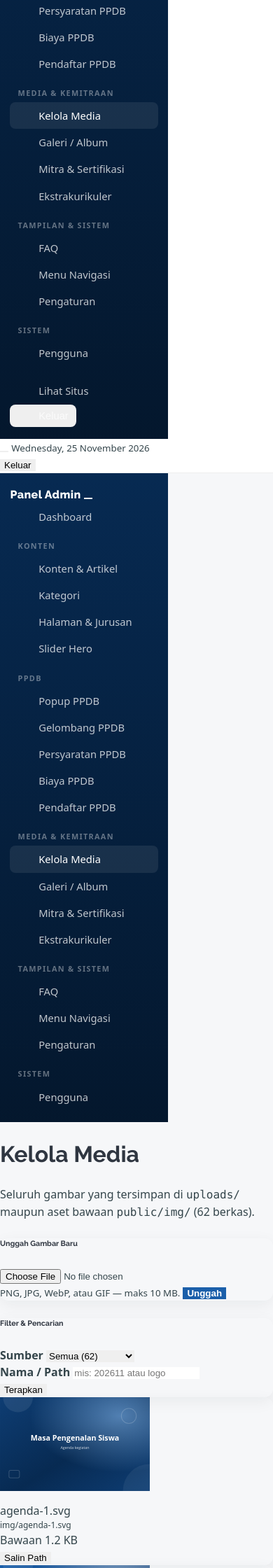
After one commit to aminubilhuda/clone-website-sabilillah, a Laravel app: page /admin/media in a window 390 px wide; the page is wider, and only the part inside the window is pictured. The commit adds this page. Shown: the part 440-2680 px from the top of that part at 70% size. Run offline with Laravel 12, Linux system fonts and the light colour scheme; a user stored in the database is signed in; data comes from the database, SQL or seed files in the repository; tables that the repository leaves empty hold one stand-in row (values such as "Sample post"); style sheets or scripts are compiled from the project's sources; parts of the project's set-up code (start-up, migrations or seed data) failed here and were passed over; some libraries are stand-ins or nearby versions; some web fonts are replaced.

Commit message:
feat(admin): add media manager menu, relative media urls, and mobile sidebar drawer

```diff
--- a/app/Http/Controllers/Admin/MediaLibraryController.php
+++ b/app/Http/Controllers/Admin/MediaLibraryController.php
@@ -5,11 +5,14 @@ namespace App\Http\Controllers\Admin;
 use App\Http\Controllers\Controller;
 use App\Support\Uploads;
 use Illuminate\Http\JsonResponse;
+use Illuminate\Http\RedirectResponse;
+use Illuminate\Http\Request;
+use Illuminate\View\View;
 
 class MediaLibraryController extends Controller
 {
     /**
-     * Mengembalikan daftar gambar yang pernah diunggah ke pustaka media.
+     * Mengembalikan daftar gambar yang pernah diunggah ke pustaka media (JSON untuk modal picker).
      */
     public function index(): JsonResponse
     {
@@ -17,4 +20,69 @@ class MediaLibraryController extends Controller
             'items' => Uploads::listImages(),
         ]);
     }
+
+    /**
+     * Halaman manajemen seluruh media gambar pada proyek (uploads/ dan public/img/).
+     */
+    public function manage(Request $request): View
+    {
+        $filter = $request->string('sumber')->toString();
+        $search = trim($request->string('cari')->toString());
+
+        $items = collect(Uploads::listImages(includeBundled: true, withRefs: true))
+            ->when(in_array($filter, ['uploads', 'img'], true), fn ($c) => $c->where('source', $filter))
+            ->when($search !== '', fn ($c) => $c->filter(
+                fn (array $item): bool => str_contains(strtolower($item['name']), strtolower($search))
+                    || str_contains(strtolower($item['path']), strtolower($search))
+            ))
+            ->values();
+
+        return view('admin.media.index', [
+            'items' => $items,
+            'filter' => $filter,
+            'search' => $search,
+        ]);
+    }
+
+    /**
+     * Mengunggah gambar baru langsung ke pustaka media.
+     */
+    public function store(Request $request): RedirectResponse
+    {
+        $request->validate([
+            'file' => ['required', 'image', 'mimetypes:image/png,image/jpeg,image/webp,image/gif', 'max:10240'],
+        ], [
+            'file.required' => 'Pilih gambar terlebih dahulu.',
+            'file.image' => 'Berkas harus berupa gambar (PNG, JPG, WebP, atau GIF).',
+            'file.max' => 'Ukuran gambar maksimal 10 MB.',
+        ]);
+
+        Uploads::file($request, 'file');
+
+        return redirect()->route('admin.media.manage')->with('success', 'Gambar berhasil diunggah ke pustaka media.');
+    }
+
+    /**
+     * Menghapus gambar dari folder uploads/.
+     */
+    public function destroy(Request $request): RedirectResponse
+    {
+        $validated = $request->validate([
+            'path' => ['required', 'string', 'max:500'],
+        ]);
+
+        $path = $validated['path'];
+
+        if (! Uploads::isValidExistingImage($path)) {
+            return back()->with('error', 'Berkas media tidak ditemukan atau tidak dapat dihapus.');
+        }
+
+        if (Uploads::referenceCount($path) > 0 && ! $request->boolean('force')) {
+            return back()->with('error', 'Gambar ini masih digunakan oleh konten/pengaturan. Hapus referensi terlebih dahulu atau gunakan hapus paksa.');
+        }
+
+        Uploads::forceDeleteUpload($path);
+
+        return redirect()->route('admin.media.manage')->with('success', 'Media berhasil dihapus dari penyimpanan.');
+    }
 }
--- a/app/Providers/AppServiceProvider.php
+++ b/app/Providers/AppServiceProvider.php
@@ -47,6 +47,7 @@ class AppServiceProvider extends ServiceProvider
                     ['url' => route('admin.ppdb-applicants.index'), 'aktif' => url('admin/ppdb-applicants').'*', 'icon' => 'fa-user-graduate', 'label' => 'Pendaftar PPDB'],
                 ],
                 'Media & Kemitraan' => [
+                    ['url' => route('admin.media.manage'), 'aktif' => url('admin/media').'*', 'icon' => 'fa-folder-open', 'label' => 'Kelola Media'],
                     ['url' => route('admin.albums.index'), 'aktif' => url('admin/albums').'*', 'icon' => 'fa-photo-video', 'label' => 'Galeri / Album'],
                     ['url' => route('admin.partners.index'), 'aktif' => url('admin/partners').'*', 'icon' => 'fa-handshake', 'label' => 'Mitra & Sertifikasi'],
                     ['url' => route('admin.extracurriculars.index'), 'aktif' => url('admin/extracurriculars').'*', 'icon' => 'fa-futbol', 'label' => 'Ekstrakurikuler'],
--- a/app/Support/Uploads.php
+++ b/app/Support/Uploads.php
@@ -68,7 +68,13 @@ class Uploads
      *
      * @return list<array{path: string, url: string, name: string, size: int}>
      */
-    public static function listImages(): array
+    /**
+     * Daftar gambar yang pernah diunggah pada disk publik (uploads/),
+     * dan opsional gambar bawaan di public/img/.
+     *
+     * @return list<array{path: string, url: string, name: string, size: int, source: string, refs?: int}>
+     */
+    public static function listImages(bool $includeBundled = false, bool $withRefs = false): array
     {
         $disk = Storage::disk('public');
         $items = [];
@@ -80,9 +86,10 @@ class Uploads
 
             $items[$path] = [
                 'path' => $path,
-                'url' => Media::url($path),
+                'url' => '/storage/'.$path,
                 'name' => basename($path),
                 'size' => $disk->size($path),
+                'source' => 'uploads',
             ];
         }
 
@@ -100,16 +107,79 @@ class Uploads
 
                 $items[$relative] ??= [
                     'path' => $relative,
-                    'url' => Media::url($relative),
+                    'url' => '/storage/'.$relative,
                     'name' => $file->getFilename(),
                     'size' => $file->getSize(),
+                    'source' => 'uploads',
                 ];
             }
         }
 
         krsort($items);
 
-        return array_values($items);
+        if ($includeBundled) {
+            $bundled = [];
+            $imgDir = public_path('img');
+
+            if (is_dir($imgDir)) {
+                $bundledExts = [...self::IMAGE_EXTENSIONS, 'svg'];
+
+                foreach (File::allFiles($imgDir) as $file) {
+                    $ext = strtolower($file->getExtension());
+
+                    if (! in_array($ext, $bundledExts, true)) {
+                        continue;
+                    }
+
+                    $relative = 'img/'.ltrim(str_replace('\\', '/', $file->getRelativePathname()), '/');
+
+                    $bundled[$relative] = [
+                        'path' => $relative,
+                        'url' => '/'.$relative,
+                        'name' => $file->getFilename(),
+                        'size' => $file->getSize(),
+                        'source' => 'img',
+                    ];
+                }
+            }
+
+            ksort($bundled);
+            $items = array_merge($items, $bundled);
+        }
+
+        $list = array_values($items);
+
+        if ($withRefs) {
+            foreach ($list as &$item) {
+                $item['refs'] = self::referenceCount($item['path']);
+            }
+        }
+
+        return $list;
+    }
+
+    /**
+     * Menghapus file upload berdasarkan path relatifnya (hanya folder uploads/).
+     */
+    public static function forceDeleteUpload(string $path): bool
+    {
+        if (! self::isValidExistingImage($path)) {
+            return false;
+        }
+
+        $deleted = false;
+
+        if (Storage::disk('public')->exists($path)) {
+            $deleted = Storage::disk('public')->delete($path) || $deleted;
+        }
+
+        $publicFile = public_path('storage/'.$path);
+
+        if (is_file($publicFile)) {
+            $deleted = @unlink($publicFile) || $deleted;
+        }
+
+        return $deleted;
     }
 
     /**
@@ -137,7 +207,7 @@ class Uploads
     /**
      * Menghitung jumlah record di database yang masih merujuk path ini.
      */
-    private static function referenceCount(string $path): int
+    public static function referenceCount(string $path): int
     {
         $count = 0;
         $count += Post::withTrashed()->where('cover_image', $path)->orWhere('document_path', $path)->count();
--- /dev/null
+++ b/resources/views/admin/media/index.blade.php
@@ -0,0 +1,119 @@
+@extends('layouts.admin')
+
+@section('title', 'Kelola Media')
+
+@section('konten')
+    <div class="d-flex flex-wrap justify-content-between align-items-center gap-2 mb-4">
+        <div>
+            <h1 class="h4 mb-1">Kelola Media</h1>
+            <p class="text-muted small mb-0">Seluruh gambar yang tersimpan di <code>uploads/</code> maupun aset bawaan <code>public/img/</code> ({{ $items->count() }} berkas).</p>
+        </div>
+    </div>
+
+    <div class="row g-4 mb-4">
+        <div class="col-lg-5">
+            <div class="card admin-card h-100">
+                <div class="card-body p-4">
+                    <h6 class="mb-3"><i class="fa fa-upload me-2 text-primary"></i>Unggah Gambar Baru</h6>
+                    <form action="{{ route('admin.media.store') }}" method="POST" enctype="multipart/form-data" class="d-flex flex-column gap-2">
+                        @csrf
+                        <input type="file" name="file" accept="image/png,image/jpeg,image/webp,image/gif" class="form-control @error('file') is-invalid @enderror" required>
+                        @error('file')
+                            <div class="invalid-feedback">{{ $message }}</div>
+                        @enderror
+                        <div class="d-flex justify-content-between align-items-center mt-1">
+                            <small class="text-muted">PNG, JPG, WebP, atau GIF — maks 10 MB.</small>
+                            <button type="submit" class="btn btn-pill-ppdb btn-sm">Unggah</button>
+                        </div>
+                    </form>
+                </div>
+            </div>
+        </div>
+
+        <div class="col-lg-7">
+            <div class="card admin-card h-100">
+                <div class="card-body p-4">
+                    <h6 class="mb-3"><i class="fa fa-filter me-2 text-primary"></i>Filter &amp; Pencarian</h6>
+                    <form method="GET" action="{{ route('admin.media.manage') }}" class="row g-2 align-items-end">
+                        <div class="col-sm-4">
+                            <label class="form-label small" for="filter-sumber">Sumber</label>
+                            <select id="filter-sumber" name="sumber" class="form-select">
+                                <option value="">Semua ({{ $items->count() }})</option>
+                                <option value="uploads" {{ $filter === 'uploads' ? 'selected' : '' }}>Upload (uploads/)</option>
+                                <option value="img" {{ $filter === 'img' ? 'selected' : '' }}>Bawaan (img/)</option>
+                            </select>
+                        </div>
+                        <div class="col-sm-5">
+                            <label class="form-label small" for="cari-media">Nama / Path</label>
+                            <input type="search" id="cari-media" name="cari" value="{{ $search }}" class="form-control" placeholder="mis: 202611 atau logo">
+                        </div>
+                        <div class="col-sm-3 d-grid">
+                            <button type="submit" class="btn btn-outline-primary">Terapkan</button>
+                        </div>
+                    </form>
+                </div>
+            </div>
+        </div>
+    </div>
+
+    @if ($items->isEmpty())
+        <div class="card admin-card">
+            <div class="card-body p-5 text-center text-muted">
+                Tidak ada berkas media yang cocok.
+            </div>
+        </div>
+    @else
+        <div class="row g-3">
+            @foreach ($items as $item)
+                <div class="col-6 col-md-4 col-lg-3">
+                    <div class="card admin-card h-100">
+                        <div class="bg-light border-bottom d-flex align-items-center justify-content-center p-2" style="height: 150px;">
+                            <img src="{{ $item['url'] }}" alt="{{ $item['name'] }}" class="img-fluid rounded" style="max-height: 134px; object-fit: contain;">
+                        </div>
+                        <div class="card-body p-3 d-flex flex-column">
+                            <div class="small fw-semibold text-truncate" title="{{ $item['name'] }}">{{ $item['name'] }}</div>
+                            <div class="text-muted text-truncate mb-2" style="font-size: 0.75rem;" title="{{ $item['path'] }}">{{ $item['path'] }}</div>
+
+                            <div class="d-flex flex-wrap gap-1 mb-3">
+                                <span class="badge {{ $item['source'] === 'uploads' ? 'text-bg-primary' : 'text-bg-secondary' }}">
+                                    {{ $item['source'] === 'uploads' ? 'Upload' : 'Bawaan' }}
+                                </span>
+                                <span class="badge text-bg-light border">
+                                    {{ number_format($item['size'] / 1024, 1) }} KB
+                                </span>
+                                @if (($item['refs'] ?? 0) > 0)
+                                    <span class="badge text-bg-success">Dipakai ({{ $item['refs'] }})</span>
+                                @elseif ($item['source'] === 'uploads')
+                                    <span class="badge text-bg-warning">Belum dipakai</span>
+                                @endif
+                            </div>
+
+                            <div class="mt-auto d-flex gap-2">
+                                <button type="button"
+                                    class="btn btn-sm btn-outline-secondary flex-grow-1"
+                                    onclick="navigator.clipboard?.writeText(@js($item['path']))">
+                                    <i class="fa fa-copy me-1"></i>Salin Path
+                                </button>
+
+                                @if ($item['source'] === 'uploads')
+                                    <form method="POST" action="{{ route('admin.media.destroy') }}"
+                                        onsubmit="return confirm('Hapus gambar {{ $item['name'] }} dari penyimpanan?')">
+                                        @csrf
+                                        @method('DELETE')
+                                        <input type="hidden" name="path" value="{{ $item['path'] }}">
+                                        @if (($item['refs'] ?? 0) > 0)
+                                            <input type="hidden" name="force" value="1">
+                                        @endif
+                                        <button type="submit" class="btn btn-sm btn-outline-danger" title="Hapus">
+                                            <i class="fa fa-trash"></i>
+                                        </button>
+                                    </form>
+                                @endif
+                            </div>
+                        </div>
+                    </div>
+                </div>
+            @endforeach
+        </div>
+    @endif
+@endsection
--- a/resources/views/layouts/admin.blade.php
+++ b/resources/views/layouts/admin.blade.php
@@ -140,7 +140,7 @@
             const gridEl = document.getElementById('mediaPickerGrid');
             const emptyEl = document.getElementById('mediaPickerEmpty');
             const searchEl = document.getElementById('mediaPickerSearch');
-            const endpoint = @json(route('admin.media.index'));
+            const endpoint = @json(route('admin.media.index', [], false));
             let activePicker = null;
             let cachedItems = null;
             let backdropEl = null;
@@ -279,6 +279,59 @@
             searchEl?.addEventListener('input', () => {
                 if (cachedItems) renderItems(cachedItems);
             });
+
+            /* ---------- Offcanvas sidebar (mobile) & alert dismiss ---------- */
+            let offcanvasBackdrop = null;
+            const closeOffcanvas = (el) => {
+                if (!el) return;
+                el.classList.remove('show');
+                el.style.visibility = '';
+                el.removeAttribute('aria-modal');
+                el.setAttribute('aria-hidden', 'true');
+                if (offcanvasBackdrop) {
+                    offcanvasBackdrop.remove();
+                    offcanvasBackdrop = null;
+                }
+            };
+
+            document.addEventListener('click', (e) => {
+                const toggleBtn = e.target.closest('[data-bs-toggle="offcanvas"]');
+                if (toggleBtn) {
+                    const targetSelector = toggleBtn.getAttribute('data-bs-target') || toggleBtn.getAttribute('href');
+                    const offcanvasEl = targetSelector ? document.querySelector(targetSelector) : null;
+                    if (!offcanvasEl) return;
+
+                    offcanvasEl.style.visibility = 'visible';
+                    offcanvasEl.classList.add('show');
+                    offcanvasEl.removeAttribute('aria-hidden');
+                    offcanvasEl.setAttribute('aria-modal', 'true');
+
+                    if (!offcanvasBackdrop) {
+                        offcanvasBackdrop = document.createElement('div');
+                        offcanvasBackdrop.className = 'offcanvas-backdrop fade show';
+                        offcanvasBackdrop.addEventListener('click', () => closeOffcanvas(offcanvasEl));
+                        document.body.appendChild(offcanvasBackdrop);
+                    }
+                    return;
+                }
+
+                const dismissOffcanvas = e.target.closest('[data-bs-dismiss="offcanvas"]');
+                if (dismissOffcanvas) {
+                    closeOffcanvas(dismissOffcanvas.closest('.offcanvas'));
+                    return;
+                }
+
+                const dismissAlert = e.target.closest('[data-bs-dismiss="alert"]');
+                if (dismissAlert) {
+                    dismissAlert.closest('.alert')?.remove();
+                }
+            });
+
+            document.addEventListener('keydown', (e) => {
+                if (e.key === 'Escape') {
+                    closeOffcanvas(document.querySelector('.offcanvas.show'));
+                }
+            });
         });
     </script>
 
--- a/routes/web.php
+++ b/routes/web.php
@@ -140,6 +140,9 @@ Route::prefix('admin')
         Route::get('pengaturan', [SettingController::class, 'edit'])->name('settings.edit');
         Route::put('pengaturan', [SettingController::class, 'update'])->name('settings.update');
         Route::get('media-library', [MediaLibraryController::class, 'index'])->name('media.index');
+        Route::get('media', [MediaLibraryController::class, 'manage'])->name('media.manage');
+        Route::post('media', [MediaLibraryController::class, 'store'])->name('media.store');
+        Route::delete('media', [MediaLibraryController::class, 'destroy'])->name('media.destroy');
 
         Route::middleware('can:manage-users')->group(function (): void {
             Route::resource('users', UserController::class)->except('show');
```
Also changed, not shown: tests/Feature/MediaLibraryTest.php (+30 -0 lines).
